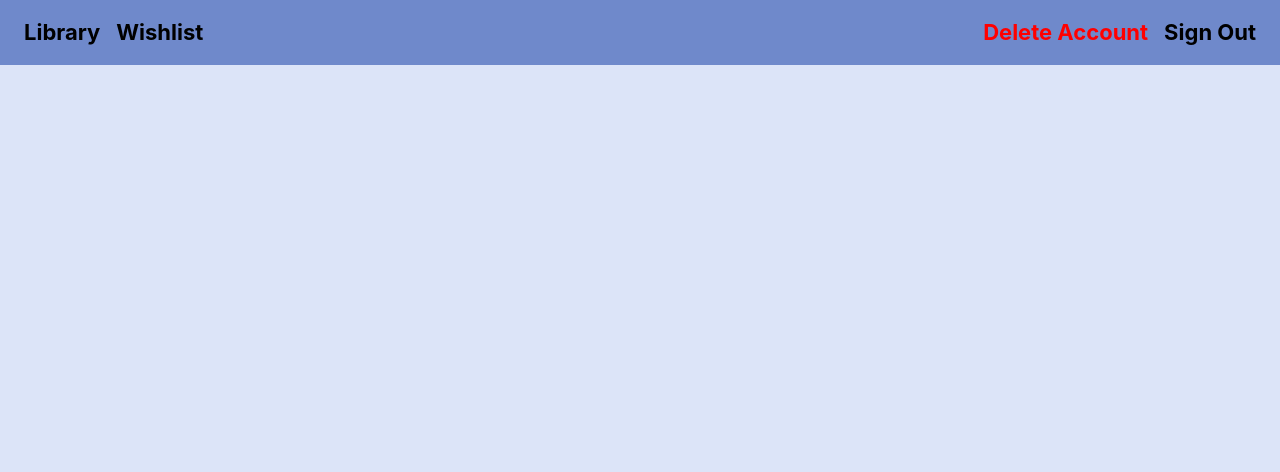
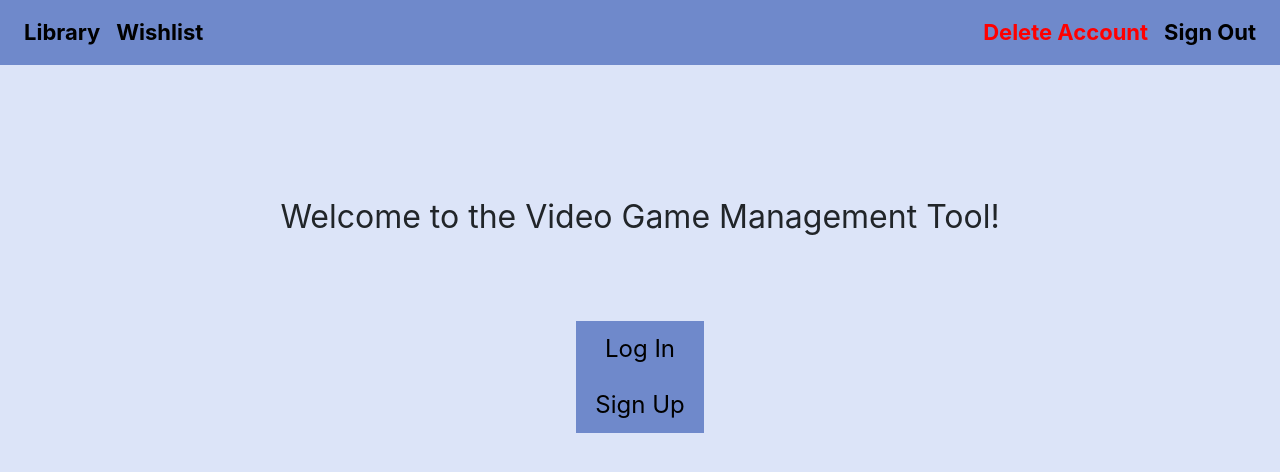
Before and after one commit to fallscameron01/Database_Project, a React (Create React App) app in the folder front-end/: page /welcome in a window 1280 px wide. Shown: the top 472 px of the page. Built offline with nearby package versions, Linux system fonts and the light colour scheme.

Commit message:
Welcome Page

```diff
--- a/front-end/src/components/navbar/index.js
+++ b/front-end/src/components/navbar/index.js
@@ -10,6 +10,7 @@ import Wishlist from "../wishlist/index";
 import DeleteAccount from "../delete-account/index";
 import Login from "../login/index";
 import AddNewMedia from "../add-new-media/index";
+import Welcome from "../welcome/index";
 
 export default function App() {
   return (
@@ -52,6 +53,9 @@ export default function App() {
         </nav>
 
         <Switch>
+          <Route path="/welcome">
+            <Welcome />
+          </Route>
           <Route path="/library">
             <Library />
           </Route>
--- /dev/null
+++ b/front-end/src/components/welcome/index.css
@@ -0,0 +1,57 @@
+.welcome_body {
+    padding-top: 10%;
+    text-align: center;
+}
+
+.welcome_message {
+    font-size: 200%;
+}
+
+.login_button {
+    display: inline-block;
+    text-align: center;
+    background-color: #6F89CB;
+    font-size: 150%;
+    width: 10%;
+    margin-top: 5%;
+}
+
+.login_button:hover {
+    background-color: #88a6f3;
+}
+
+.login_button a {
+    display: block;
+    text-decoration: none;
+    color: black;
+    margin: 10px;
+}
+
+.login_button a:hover {
+    text-decoration: none;
+    color: black;
+}
+
+.signup_button {
+    display: inline-block;
+    text-align: center;
+    background-color: #6F89CB;
+    font-size: 150%;
+    width: 10%;
+}
+
+.signup_button:hover {
+    background-color: #88a6f3;
+}
+
+.signup_button a {
+    display: block;
+    text-decoration: none;
+    color: black;
+    margin: 10px;
+}
+
+.signup_button a:hover {
+    text-decoration: none;
+    color: black;
+}
--- a/front-end/src/components/welcome/index.js
+++ b/front-end/src/components/welcome/index.js
@@ -1,10 +1,19 @@
 import React from "react";
+import "./index.css";
 
 function Welcome() {
   return (
-    <div>
-        Welcome
-    </div>
+      <div class="welcome_body">
+        <p class="welcome_message">Welcome to the Video Game Management Tool!</p>
+
+        <div class="login_button">
+          <a href="login">Log In</a>
+        </div>
+        <div></div>
+        <div class="signup_button">
+          <a href="signup">Sign Up</a>
+        </div>
+      </div>
   );
 }
 
```
Also changed, not shown: 2 other files (tests, documents, lock files or other folders).
